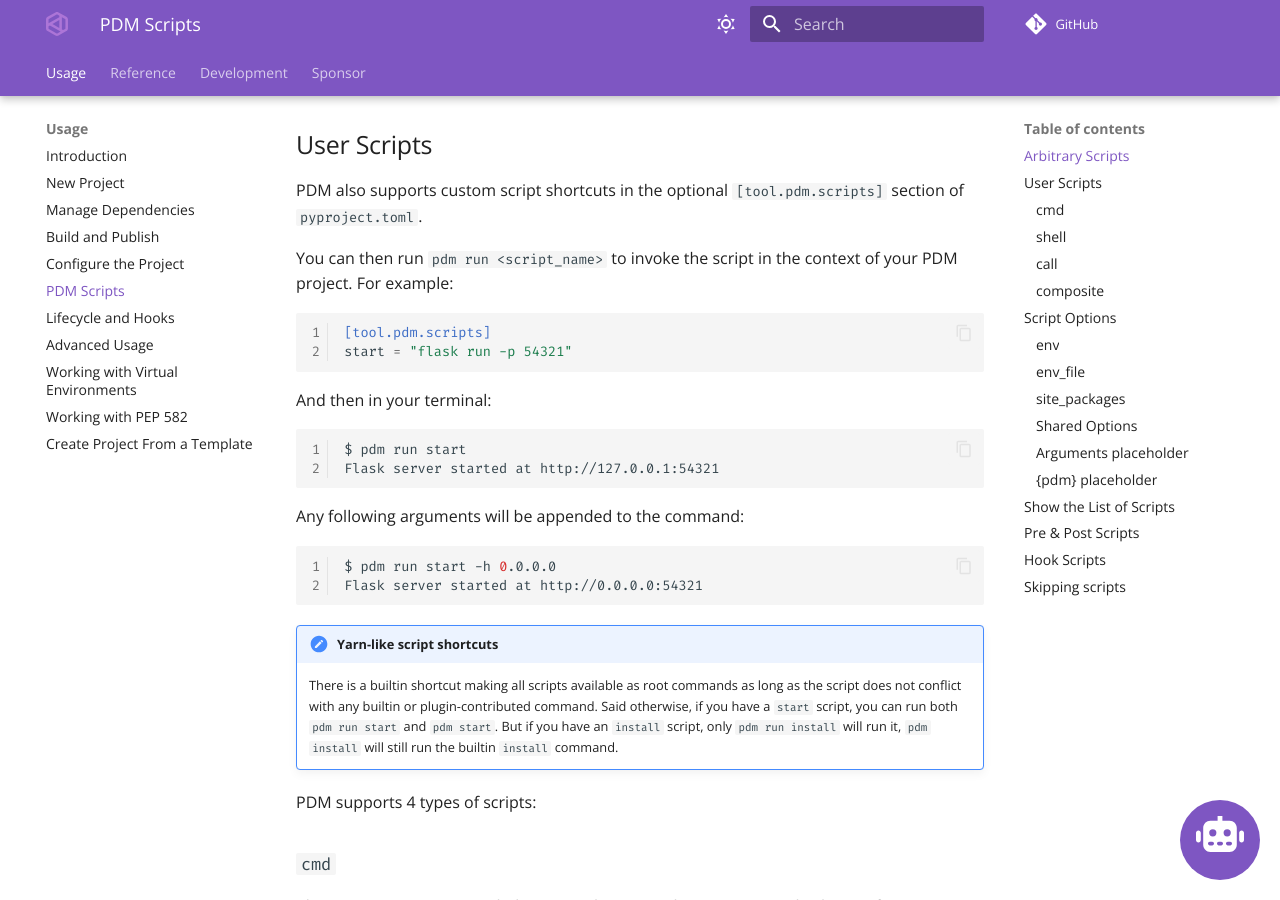
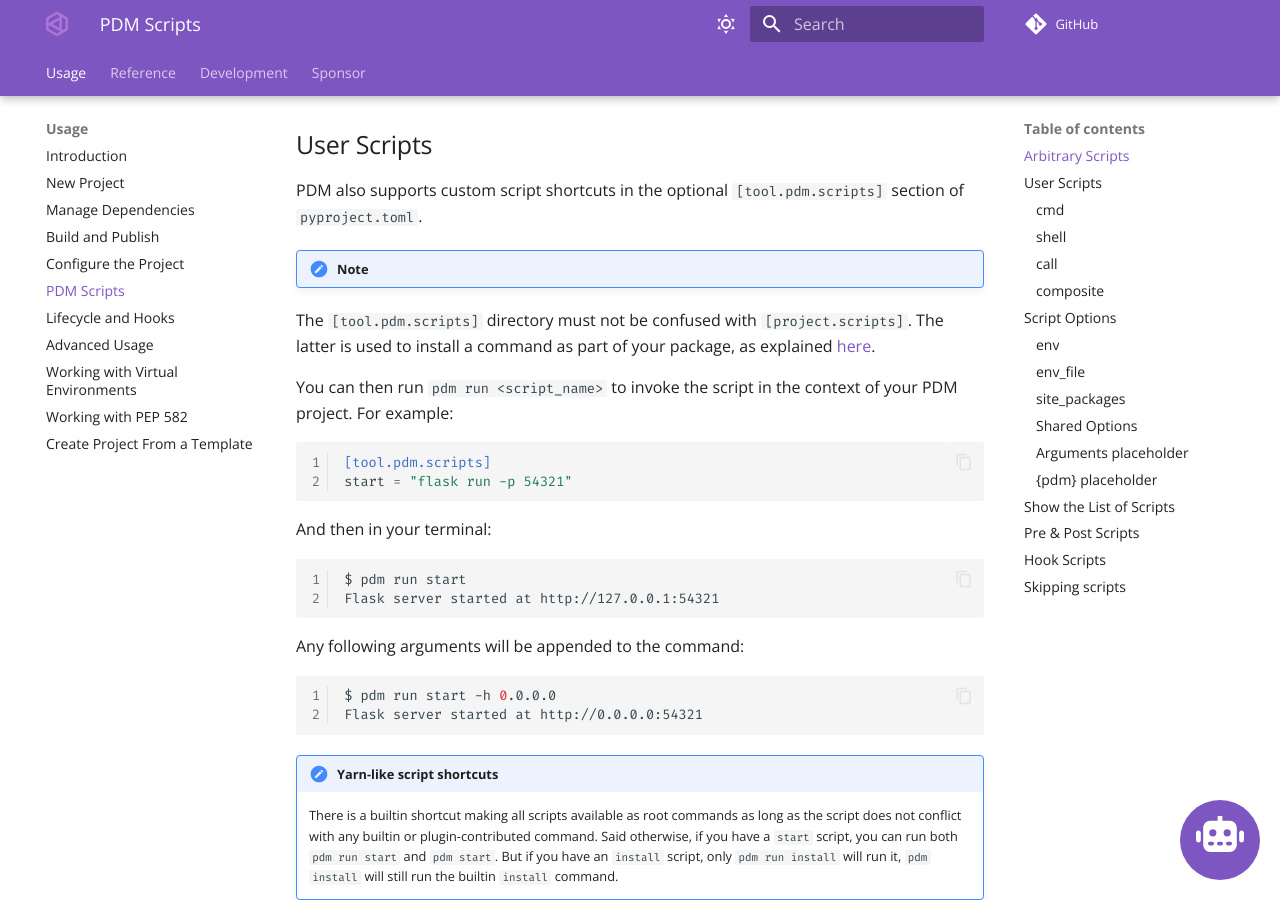
Before and after one commit to azurelotus0926/pdm, an MkDocs documentation site: the page built from docs/docs/usage/scripts.md, in a window 1280 px wide and 900 px high, scrolled down 436 px. Built offline with MkDocs 1.6.1 and Material for MkDocs 9.7.7, drawn with Linux system fonts in a browser that asks for light colours; comment, search, counter and statistics services are not loaded; the version menu is left out.

Commit message:
docs: add admonition about tool.pdm.scripts vs project.scripts (#2673)

```diff
--- a/docs/docs/usage/scripts.md
+++ b/docs/docs/usage/scripts.md
@@ -13,6 +13,9 @@ It will run `flask run -p 54321` in the environment that is aware of packages in
 ## User Scripts
 
 PDM also supports custom script shortcuts in the optional `[tool.pdm.scripts]` section of `pyproject.toml`.
+
+!!! NOTE
+  The `[tool.pdm.scripts]` directory must not be confused with `[project.scripts]`. The latter is used to install a command as part of your package, as explained [here](https://packaging.python.org/en/latest/guides/writing-pyproject-toml/#creating-executable-scripts).
 
 You can then run `pdm run <script_name>` to invoke the script in the context of your PDM project. For example:
 
```
Also changed, not shown: news/2121.docs.md (added, +1 -0 lines).
